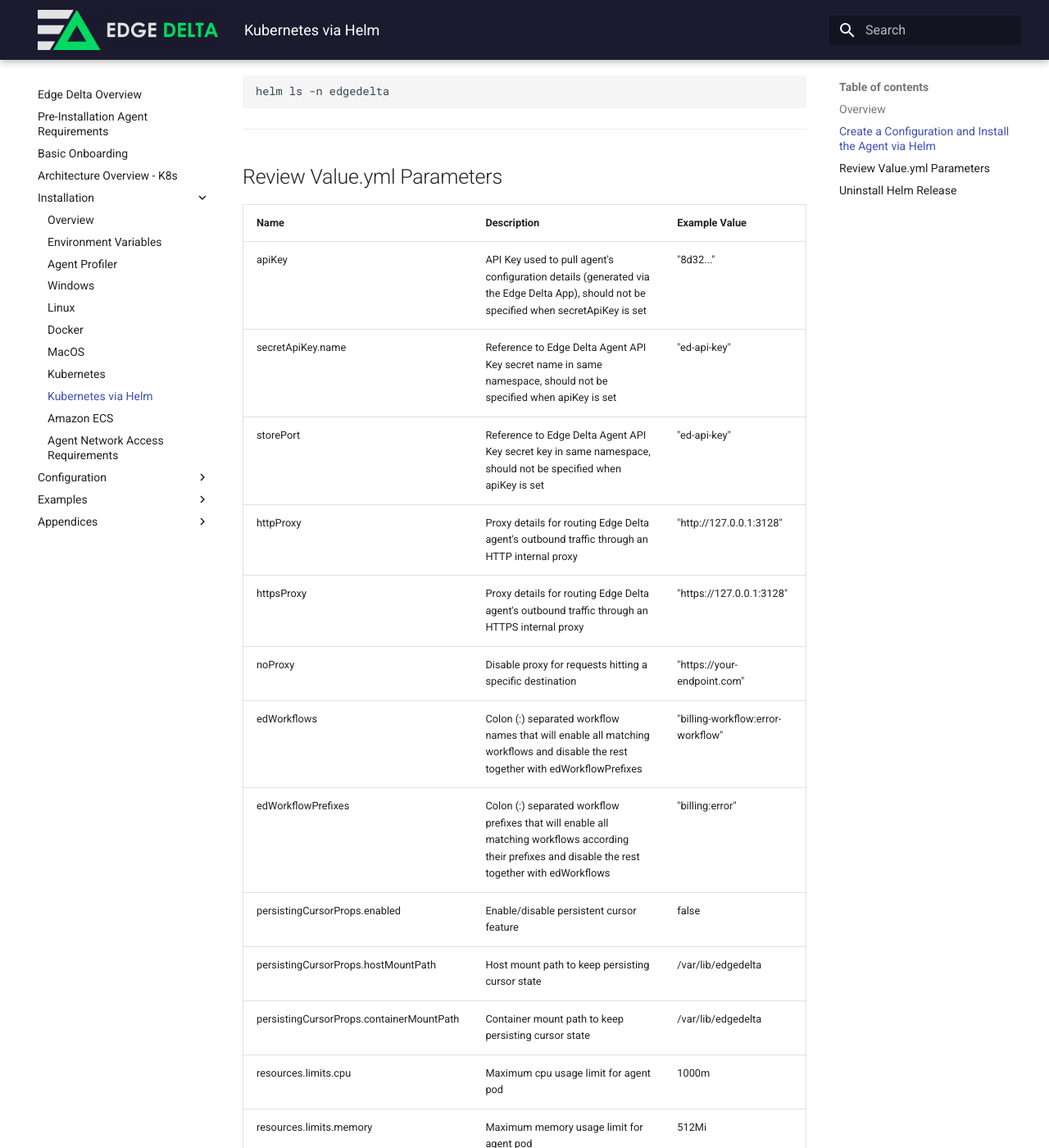
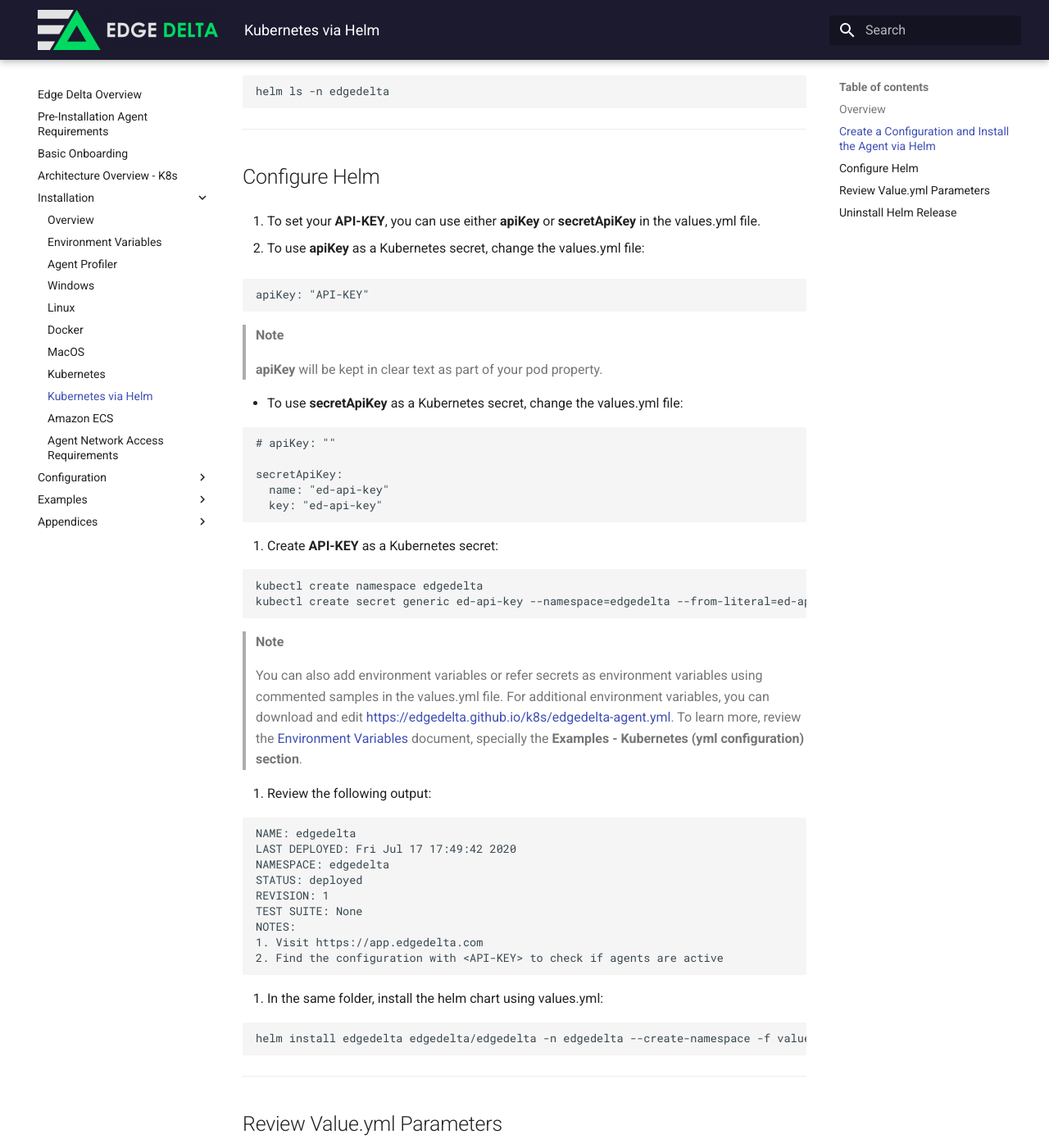
Before and after one commit to edgedelta/docs, an MkDocs documentation site: the page built from docs/installation/helm.md, in a window 1280 px wide and 1400 px high, scrolled down 1012 px. Shown: the whole window at 82% size. Built offline with MkDocs 1.6.1 and Material for MkDocs 9.7.7, drawn with Linux system fonts in a browser that asks for light colours; part of the change alters nothing that is shown.

Commit message:
Update helm.md

````diff
--- a/docs/installation/helm.md
+++ b/docs/installation/helm.md
@@ -39,25 +39,12 @@ Edge Delta uses a Kubernetes-recommended, node-level log collecting architecture
 helm ls -n edgedelta
 ```
 
-<!--
+***
 
 
+## Configure Helm
 
-## Add and Configure Helm
-
-1. Add the Edge Delta Helm repository:
-
-```
-helm repo add edgedelta https://edgedelta.github.io/charts
-```
-
-2. Run the helm installation command, and then create the **edgedelta** namespace to use the Edge Delta Agent with default parameters:
-
-```
-helm install edgedelta edgedelta/edgedelta --set apiKey=<API-KEY> -n edgedelta --create-namespace
-```
-
-3. To set your **API-KEY**, you can use either **apiKey** or **secretApiKey** in the values.yml file.
+1. To set your **API-KEY**, you can use either **apiKey** or **secretApiKey** in the values.yml file.
 
   - To use **apiKey** as a Kubernetes secret, change the values.yml file:
 
@@ -79,7 +66,7 @@ secretApiKey:
   key: "ed-api-key"
 ```
 
-4. Create **API-KEY** as a Kubernetes secret:
+2. Create **API-KEY** as a Kubernetes secret:
 
 ```
 kubectl create namespace edgedelta
@@ -88,9 +75,10 @@ kubectl create secret generic ed-api-key --namespace=edgedelta --from-literal=ed
 
 > **Note**
 >
-> You can also add environment variables or refer secrets as environment variables using commented samples in the values.yml file. For additional environment variables, you can download and edit [https://edgedelta.github.io/k8s/edgedelta-agent.yml](https://edgedelta.github.io/k8s/edgedelta-agent.yml). To learn more, review the [Environment Variables](https://docs.edgedelta.com/installation/environment-variables/) document, specially the **Examples - Kubernetes (yml configuration) section**.
+> You can also add environment variables or refer secrets as environment variables using commented samples in the values.yml file. For additional environment variables, you can download and edit [https://edgedelta.github.io/k8s/edgedelta-agent.yml](https://edgedelta.github.io/k8s/edgedelta-agent.yml).
+> To learn more, review the [Environment Variables](https://docs.edgedelta.com/installation/environment-variables/) document, specially the **Examples - Kubernetes (yml configuration) section**.
 
-9. Review the following output:
+3. Review the following output:
 
 ```
 NAME: edgedelta
@@ -105,14 +93,11 @@ NOTES:
 ```
 
 
-8. In the same folder, install the helm chart using values.yml:
+4. In the same folder, install the helm chart using values.yml:
 
 ```
 helm install edgedelta edgedelta/edgedelta -n edgedelta --create-namespace -f values.yaml
 ```
-
--->
-
 
 ***
 
````
